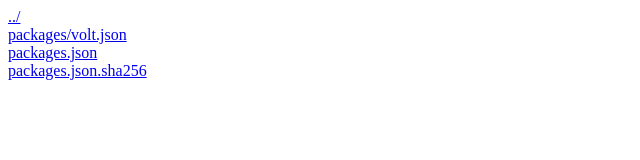
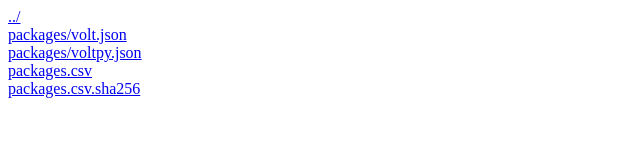
Before and after one commit to voltengine/archive, a plain HTML site: page index.html in a window 1280 px wide. Shown: the whole page, without its empty margins (0-640 px from the left). Drawn offline with Linux system fonts and the light colour scheme.

Commit message:
Update placeholder HTML

```diff
--- a/index.html
+++ b/index.html
@@ -16,9 +16,11 @@
 	<br>
 	<a href="https://voltengine.github.io/archive/packages/volt.json">packages/volt.json</a>
 	<br>
-	<a href="https://voltengine.github.io/archive/packages.json">packages.json</a>
+	<a href="https://voltengine.github.io/archive/packages/voltpy.json">packages/voltpy.json</a>
 	<br>
-	<a href="https://voltengine.github.io/archive/packages.json.sha256">packages.json.sha256</a>
+	<a href="https://voltengine.github.io/archive/packages.csv">packages.csv</a>
+	<br>
+	<a href="https://voltengine.github.io/archive/packages.csv.sha256">packages.csv.sha256</a>
 </body>
 
 </html>
```
